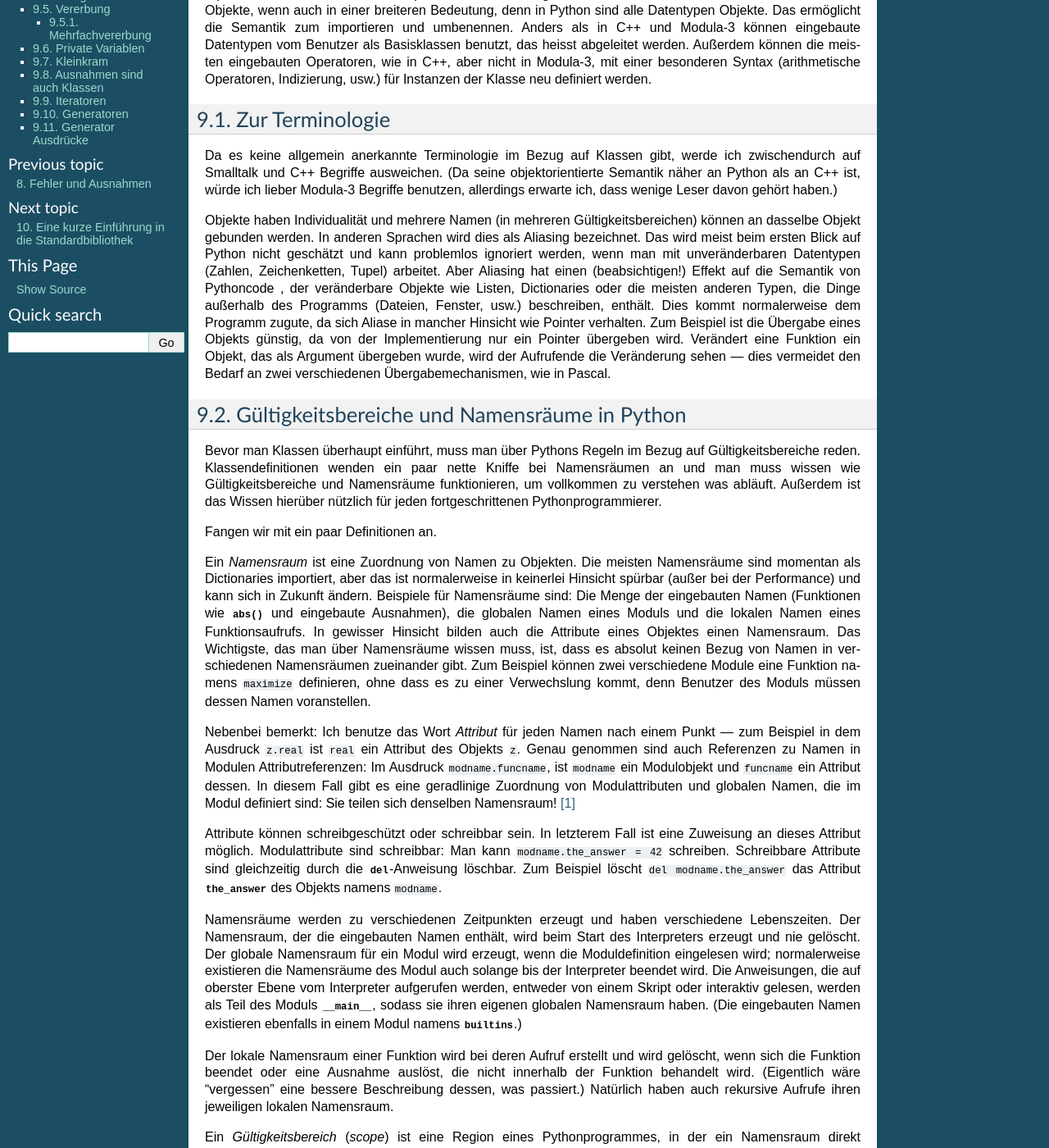
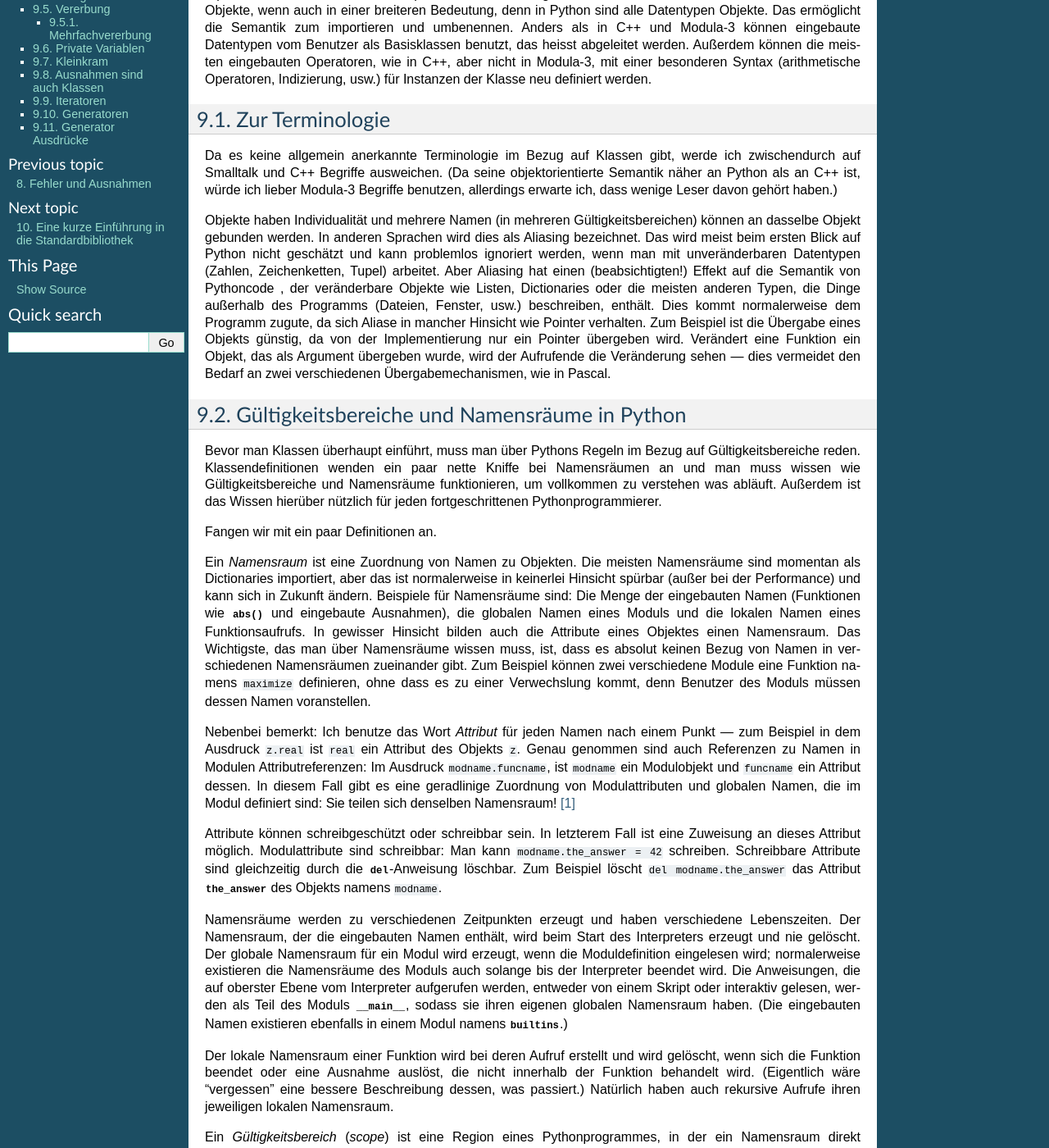
Before and after one commit to cofi/py-tutorial-de, a Sphinx documentation site: the page built from source/classes.rst, in a window 1280 px wide and 1400 px high, scrolled down 375 px. Shown: the whole window at 82% size. Built offline with Sphinx 7.4.7, drawn with Linux system fonts in a browser that asks for light colours; some of the changed text lies outside the part shown.

Commit message:
Applied patches from busfahrer

```diff
--- a/source/classes.rst
+++ b/source/classes.rst
@@ -47,7 +47,7 @@ Gültigkeitsbereichen) können an dasselbe Objekt gebunden werden. In anderen
 Sprachen wird dies als Aliasing bezeichnet. Das wird meist beim ersten Blick auf
 Python nicht geschätzt und kann problemlos ignoriert werden, wenn man mit
 unveränderbaren Datentypen (Zahlen, Zeichenketten, Tupel) arbeitet. Aber
-Aliasing hat einen (beabsichtigen!) Effekt auf die Semantik von Pythoncode , der
+Aliasing hat einen (beabsichtigten!) Effekt auf die Semantik von Pythoncode , der
 veränderbare Objekte wie Listen, Dictionaries oder die meisten anderen Typen,
 die Dinge außerhalb des Programms (Dateien, Fenster, usw.) beschreiben, enthält.
 Dies kommt normalerweise dem Programm zugute, da sich Aliase in mancher Hinsicht
@@ -103,7 +103,7 @@ Namensräume werden zu verschiedenen Zeitpunkten erzeugt und haben verschiedene
 Lebenszeiten. Der Namensraum, der die eingebauten Namen enthält, wird beim Start
 des Interpreters erzeugt und nie gelöscht. Der globale Namensraum für ein Modul
 wird erzeugt, wenn die Moduldefinition eingelesen wird; normalerweise existieren
-die Namensräume des Modul auch solange bis der Interpreter beendet wird. Die
+die Namensräume des Moduls auch solange bis der Interpreter beendet wird. Die
 Anweisungen, die auf oberster Ebene vom Interpreter aufgerufen werden, entweder
 von einem Skript oder interaktiv gelesen, werden als Teil des Moduls
 :mod:`__main__`, sodass sie ihren eigenen globalen Namensraum haben. (Die
--- a/source/datastructures.rst
+++ b/source/datastructures.rst
@@ -640,7 +640,7 @@ werden numerische Typen anhand ihres numerischen Wertes verglichen, sodass 0 0.0
 gleicht, usw. Andernfalls wird der Interpreter eine :exc:`TypeError`-Ausnahme
 verursachen, statt eine willkürliche Ordnung bereitzustellen.
 
-.. [1] Der Aufruf von ``d.keys()`` wird ein :dfn:`dictionary view`-Objekt
+.. [1] Beim Aufruf von ``d.keys()`` wird ein :dfn:`dictionary view`-Objekt
    zurückgeben. Es unterstützt Operationen wie Mitgliedschaftsprüfung
    (membership testing) und Iteration, aber sein Inhalt ist abhängig vom
    ursprünglichen Dictionary -- es ist nur eine Ansicht (*view*).
```
Also changed, not shown: other parts of source/classes.rst (+3 -3 lines).
